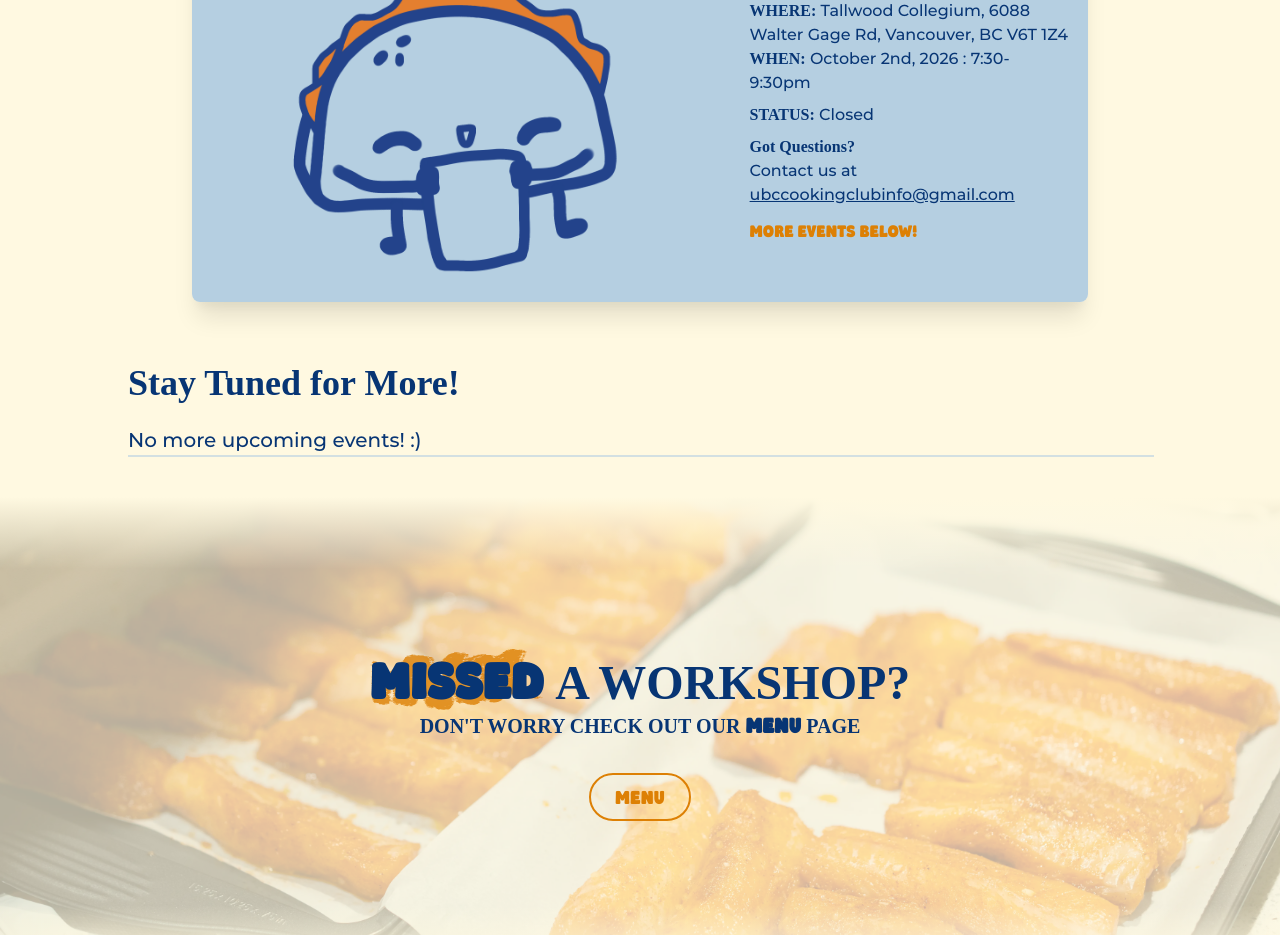
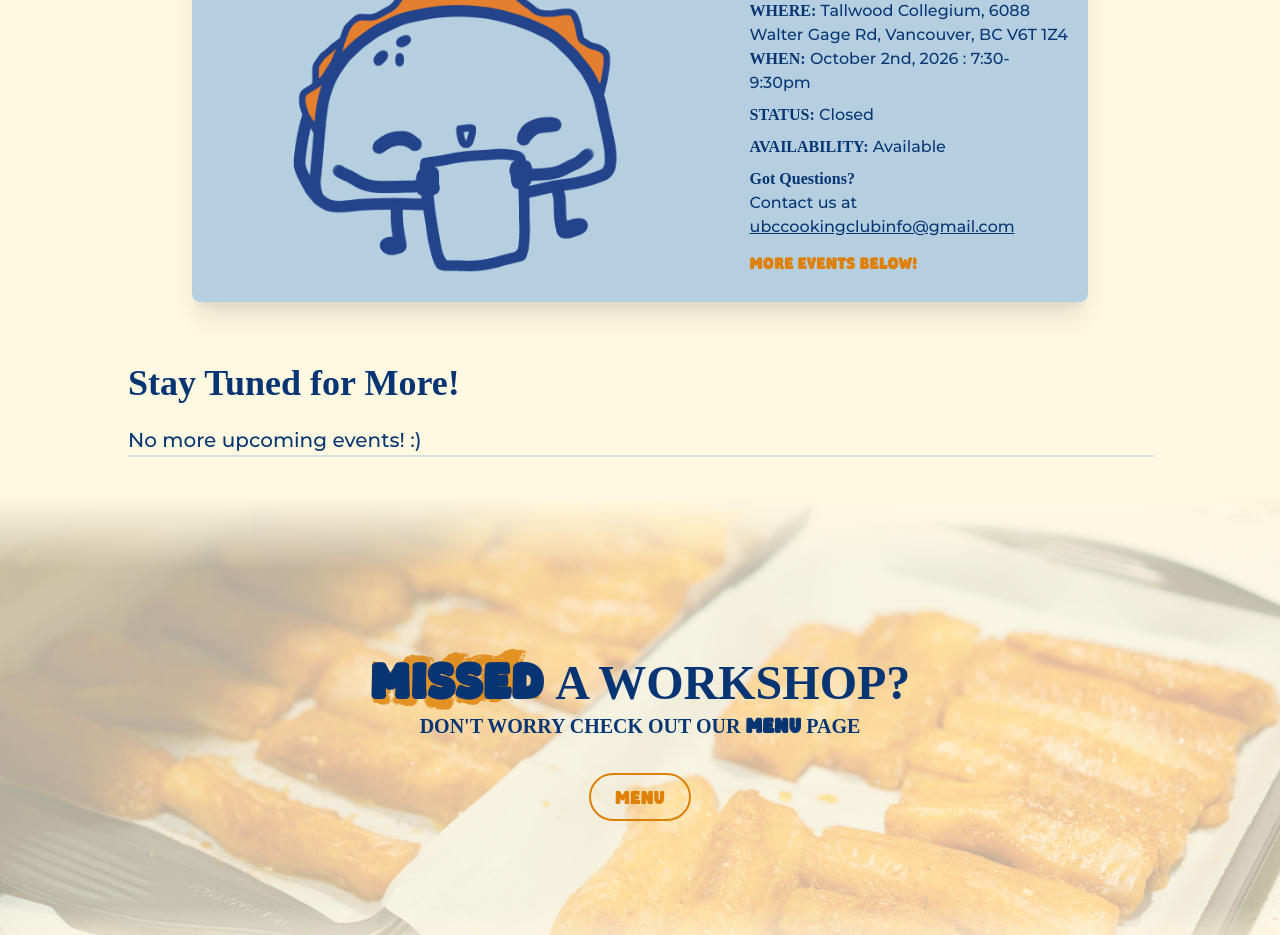
Before and after one commit to sushiroll123/UBC-Cooking-Club-Website, a Next.js app: page / in a window 1280 px wide. Shown: the part 1100-2035 px from the top of the page. Built offline with nearby package versions, Linux system fonts and the light colour scheme; a web font is replaced by a local one.

Commit message:
edited event card

```diff
--- a/src/components/home/Event.tsx
+++ b/src/components/home/Event.tsx
@@ -95,6 +95,9 @@ export default function Event() {
             <Text mb={2}>
               <strong>STATUS:</strong> {curr.isOpen ? "Open" : "Closed"}
             </Text>
+            <Text mb={2}>
+              <strong>AVAILABILITY:</strong> {curr.isFull ? "Full" : "Available"}
+            </Text>
             <Text>
               <strong>Got Questions?</strong> <br />
               Contact us at <u>ubccookingclubinfo@gmail.com</u>
```
